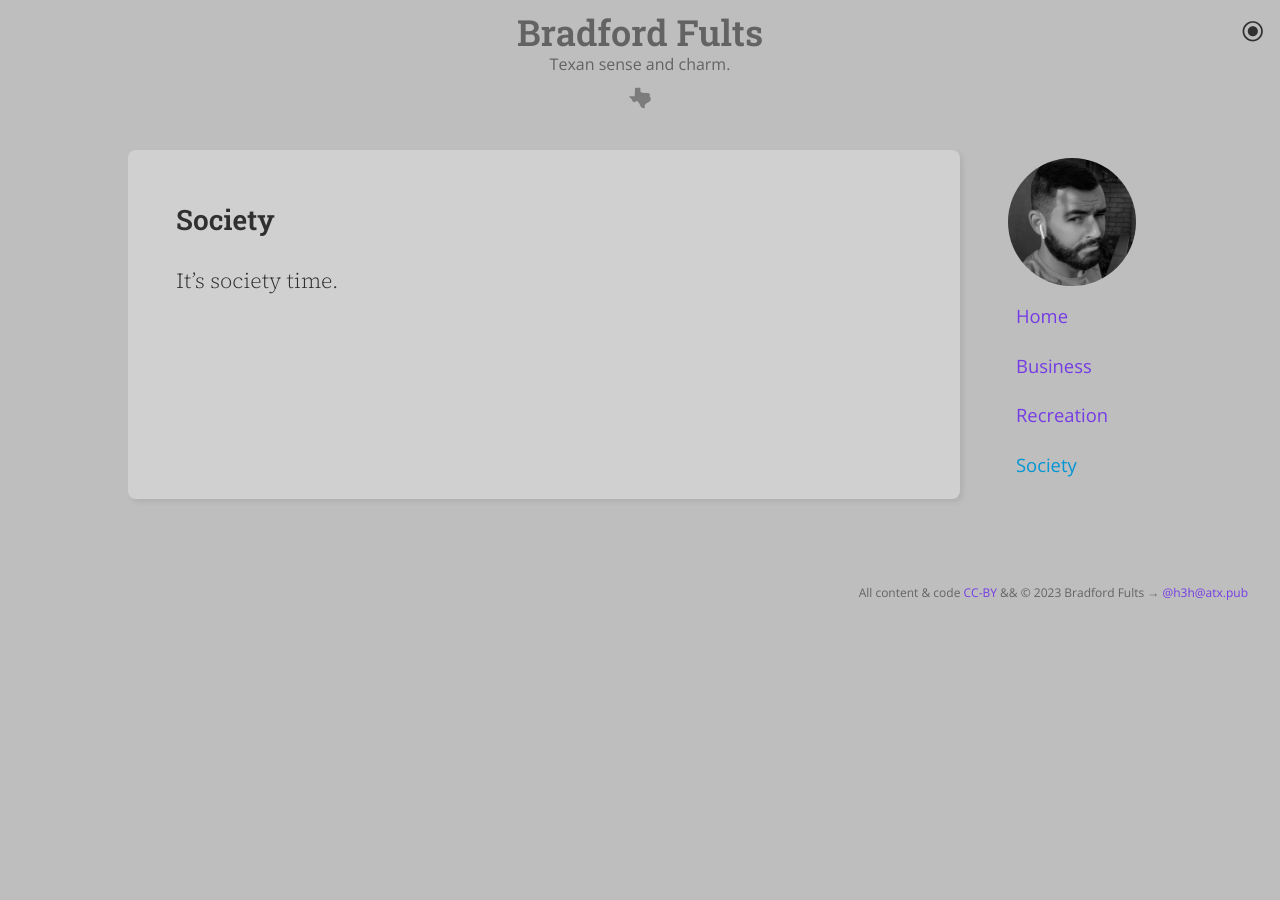
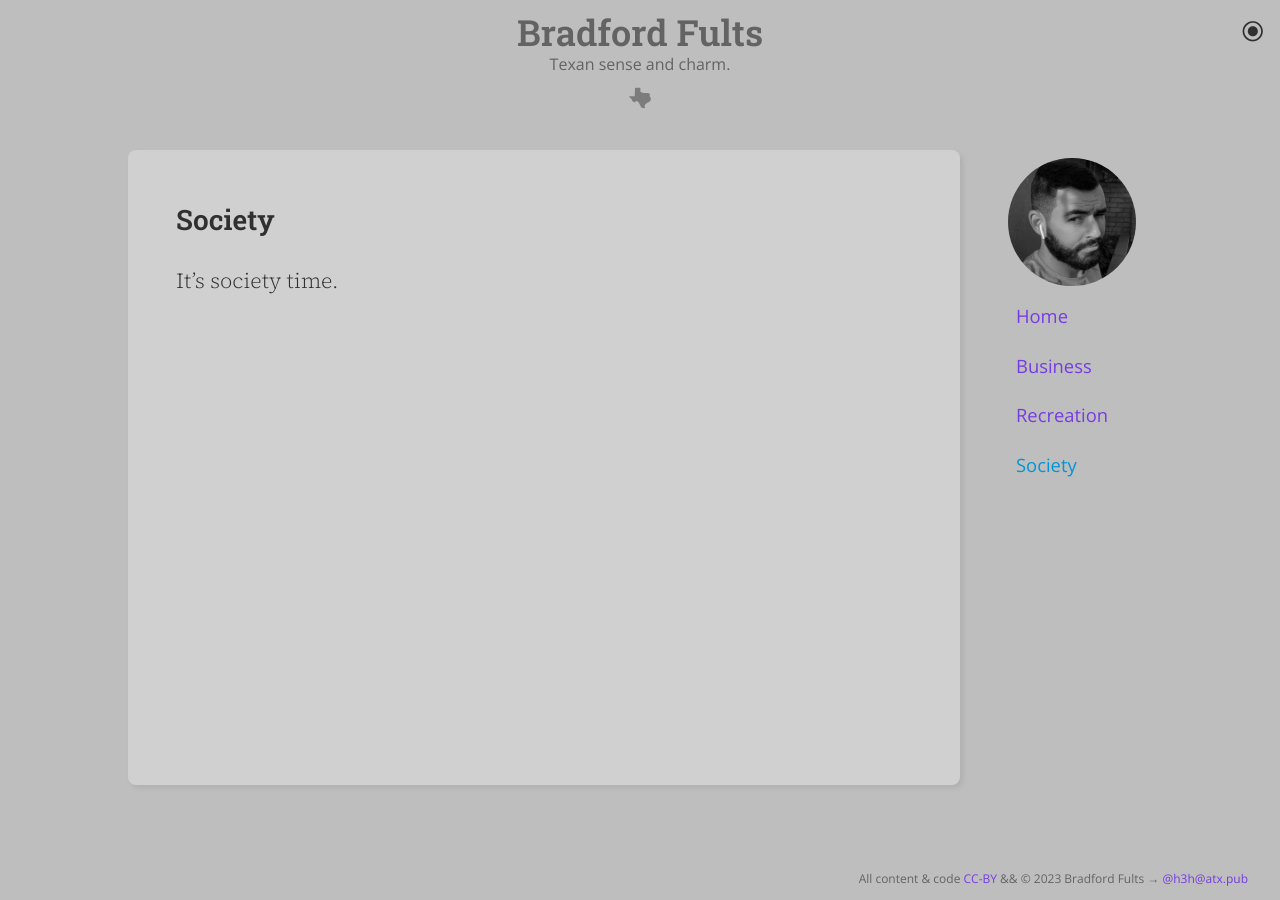
Before and after one commit to h3h/bradfordfults.com, a Jekyll site: the page built from society.html, in a window 1280 px wide. Built offline with Jekyll 4.4.1, drawn with Linux system fonts in a browser that asks for light colours.

Commit message:
Use grid layout to push footer to bottom

```diff
--- a/style/style.scss
+++ b/style/style.scss
@@ -16,6 +16,10 @@ body {
   font-size: 18px;
   line-height: 1.6;
   transition: background-color 0.5s, color 0.5s;
+
+  height: 100vh;
+  display: grid;
+  grid: "header" auto "main" 1fr "footer" auto / 100%;
 }
 
 b, strong {
@@ -54,6 +58,8 @@ h6 {
 }
 
 .page-header {
+  grid-area: header;
+
   background: no-repeat center 95%/1.5rem;
   box-sizing: border-box;
   margin: 1rem auto;
@@ -84,6 +90,7 @@ h6 {
 }
 
 .main-content {
+  grid-area: main;
   display: flex;
   flex-direction: column-reverse;
 
@@ -91,7 +98,7 @@ h6 {
     flex-direction: row-reverse;
     font-size: 1.15rem;
     margin: 0 auto;
-    max-width: 64rem;
+    width: 64rem;
     padding: 1.25rem 6rem 0.5rem;
   }
   @media screen and (min-width: 42em) and (max-width: 64em) {
@@ -235,6 +242,8 @@ h6 {
 }
 
 .site-footer {
+  grid-area: footer;
+
   @media screen and (max-width: 42em) {
     font-size: 0.8rem;
     text-align: center;
@@ -243,7 +252,7 @@ h6 {
     font-size: 0.75rem;
     text-align: right;
   }
-  margin: 2rem;
+  margin: 2rem 2rem 0;
   padding-top: 2rem;
 }
 
```
